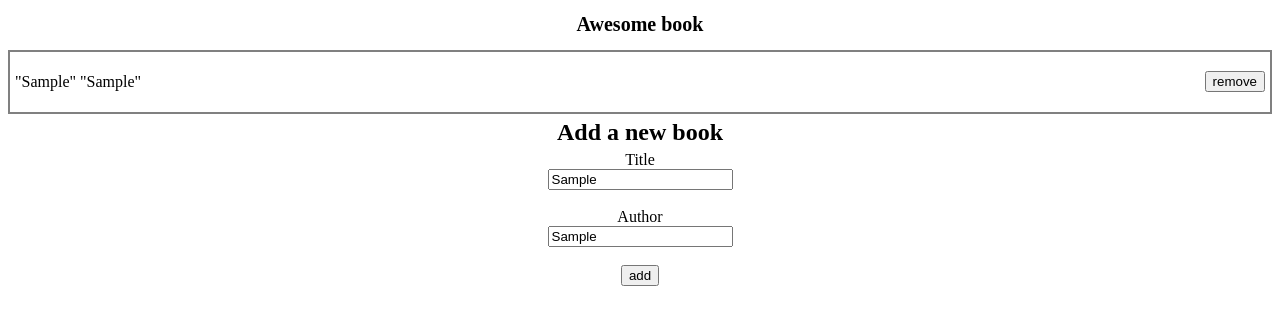
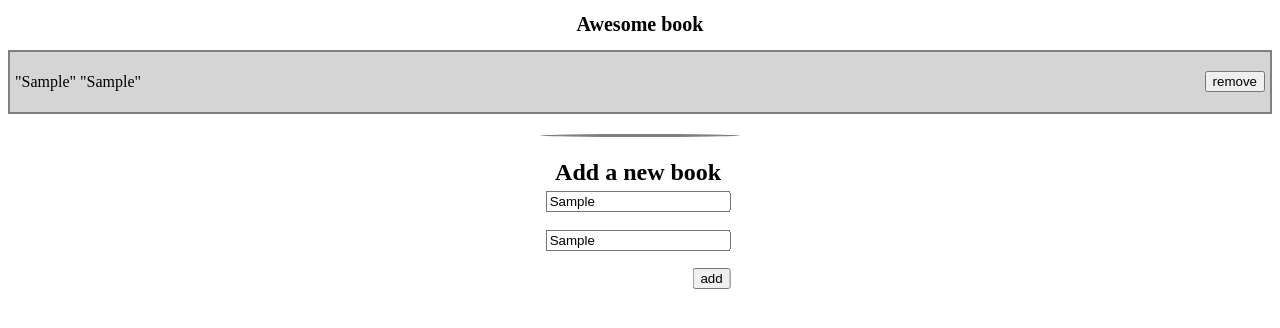
Before and after one commit to boo-shehab/Awesome-books, a website: page index.html in a window 1280 px wide. Both pictures are taken after typing "Sample", "Sample" into the empty fields and a click on the button "add". Drawn offline with Linux system fonts and the light colour scheme.

Commit message:
fixing bugs

```diff
--- a/css/style.css
+++ b/css/style.css
@@ -1,10 +1,12 @@
 h2 {
   margin: 5px;
 }
+
 h1 {
   text-align: center;
   font-size: 20px;
 }
+
 #books-container div {
   display: flex;
   flex-direction: row;
@@ -12,13 +14,42 @@ h1 {
   align-items: center;
   padding: 5px;
 }
-#books-container {
+
+#books-container:has(div) {
+  position: relative;
   border: 2px solid gray;
 }
+
+#books-container div.gray {
+  background-color: #d5d5d5;
+}
+
+#books-container:has(div)::before {
+  content: '';
+  position: absolute;
+  width: 200px;
+  height: 3px;
+  left: 50%;
+  bottom: -25px;
+  transform: translateX(-50%);
+  border-radius: 50%;
+  background-color: gray;
+}
+
 form {
   display: flex;
   flex-direction: column;
   justify-content: space-between;
   align-items: center;
+  position: relative;
+  width: fit-content;
+  margin-top: 40px;
+  left: 50%;
+  transform: translateX(-51%);
+}
 
+form button {
+  position: absolute;
+  bottom: -20px;
+  right: 0;
 }
--- a/index.html
+++ b/index.html
@@ -14,10 +14,10 @@
     </div>
     <form action="">
         <h2>Add a new book</h2>
-        <label for="title">Title</label>
+        <label for="title" hidden>Title</label>
         <input type="text" id="title">
         <br>
-        <label for="author">Author</label>
+        <label for="author" hidden>Author</label>
         <input type="text" id="author">
         <br>
         <button type="submit" id="submit">add</button>
--- a/js/main.js
+++ b/js/main.js
@@ -14,14 +14,13 @@ class Books {
       container.innerHTML = '';
       for (let i = 0; i < this.booksArray.length; i += 1) {
         const maindiv = document.createElement('div');
+        if (i % 2 === 0) {
+          maindiv.classList.add('gray');
+        }
 
         const p = document.createElement('p');
         const removeButton = document.createElement('button');
-        removeButton.addEventListener('click', () => {
-          this.booksArray.splice(i, 1);
-          this.setLocalStorage(this.booksArray);
-          this.displaybooks(this.booksArray);
-        });
+        removeButton.addEventListener('click', () => this.remove(i));
 
         p.innerHTML = `"${this.booksArray[i].title}" "${this.booksArray[i].author}"`;
         removeButton.innerHTML = 'remove';
@@ -39,13 +38,19 @@ class Books {
     getLocalStorage() {
       if (localStorage.getItem('formInputs') !== null) {
         this.booksArray = JSON.parse(localStorage.getItem('formInputs'));
-      }else{
+      } else {
         this.booksArray = [];
       }
     }
 
     add(list) {
       this.booksArray.push(list);
+    }
+
+    remove(id) {
+      this.booksArray.splice(id, 1);
+      this.setLocalStorage();
+      this.displaybooks();
     }
 }
 
```
